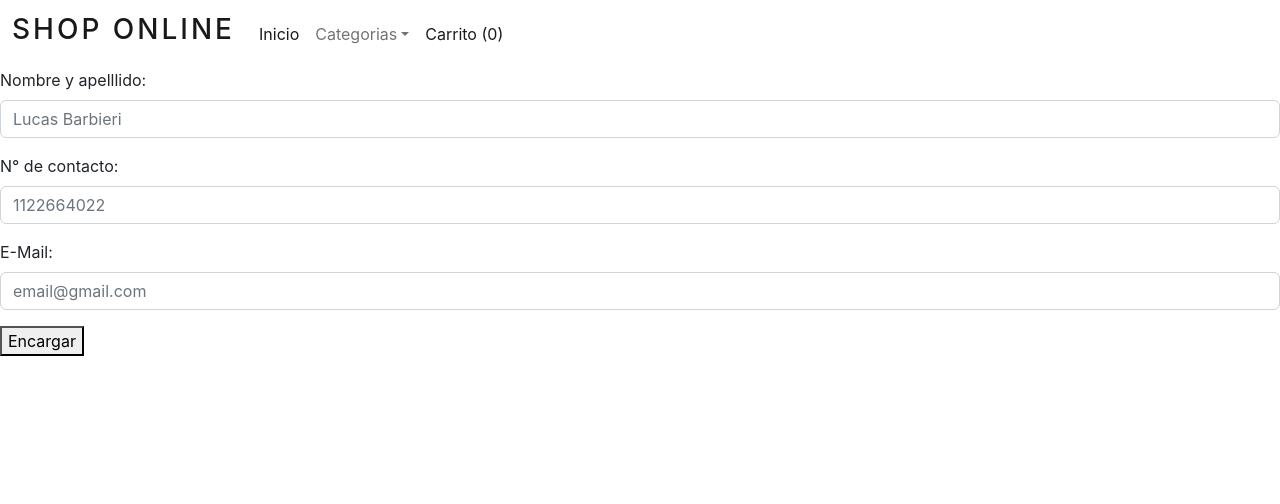
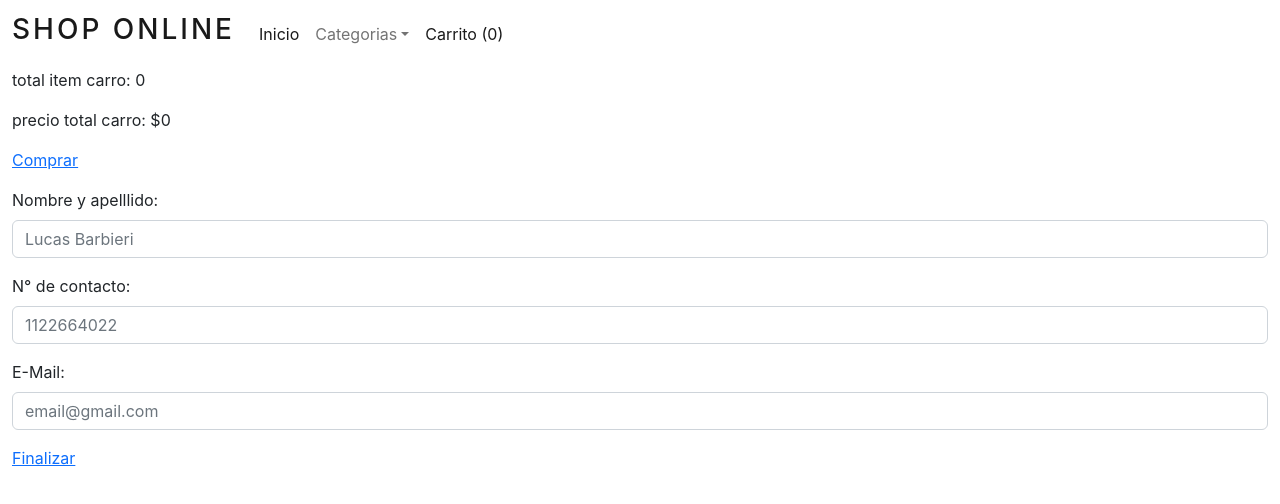
Before and after one commit to LucassBarbieri/ReactJS-Ecomerce-PF, a React (Create React App) app: page /checkout in a window 1280 px wide. Shown: the top 504 px of the page. Built offline with nearby package versions, Linux system fonts and the light colour scheme.

Commit message:
Agregando checkout

```diff
--- a/src/App.js
+++ b/src/App.js
@@ -6,6 +6,7 @@ import ItemListConteiner from './components/ItemList/ItemListConteiner';
 import ItemDetailContainer from './components/ItemDetail/ItemDetailContainer';
 import Cart from './components/Cart/Cart';
 import Checkout from './components/Checkout/Checkout';
+import CheckoutOk from './components/Checkout/CheckoutOk';
 import CartProvider from './components/Context/Context';
 
 function App() {
@@ -21,6 +22,7 @@ function App() {
           <Route path="/categoria/:id" element={<ItemListConteiner />} />
           <Route path="/cart" element={<Cart />} />
           <Route path="/checkout" element={<Checkout />} />
+          <Route path="/checkoutOk" element={<CheckoutOk />} />
         </Routes>
       </Router>
     </CartProvider>
--- a/src/components/Cart/Cart.jsx
+++ b/src/components/Cart/Cart.jsx
@@ -13,12 +13,13 @@ const Cart = () => {
           <>
             <p>titulo{item.titulo}</p>
             <p>descripcion: {item.descripcion}</p>
+            {/* <button>Eliminar</button> */}
+          </>
+        )}
+
         <p>total item carro: {getItemTotalCount()}</p>
         <p>precio total carro: ${getTotalPrice()}</p>
-        {/* <button>Eliminar</button> */}
-        <Link to={'/checkout'}>Comprar</Link>
-        </>
-      )}
+        <p><Link to={'/checkout'}>Comprar</Link></p>
       </div>
     </>
   )
--- a/src/components/Checkout/Checkout.jsx
+++ b/src/components/Checkout/Checkout.jsx
@@ -1,25 +1,46 @@
-import React from 'react'
+import React, { useContext } from 'react'
+import { Link } from 'react-router-dom'
+import { CartContext } from '../Context/Context'
 
 const Checkout = () => {
+
+  const { cart, getTotalPrice, getItemTotalCount } = useContext(CartContext)
+
   return (
     <>
+      <div class="container-fluid">
+
+        {cart.map(item =>
+          <>
+            <p>titulo{item.titulo}</p>
+            <p>descripcion: {item.descripcion}</p>
+            {/* <button>Eliminar</button> */}
+          </>
+        )}
+
+        <p>total item carro: {getItemTotalCount()}</p>
+        <p>precio total carro: ${getTotalPrice()}</p>
+        <p><Link to={'/checkout'}>Comprar</Link></p>
+
+
         <form action="">
           <div className="mb-3">
             <label for="exampleFormControlInput1" class="form-label">Nombre y apelllido:</label>
-          <input type="email" className="form-control" placeholder="Lucas Barbieri"/>
+            <input type="email" className="form-control" placeholder="Lucas Barbieri" />
           </div>
           <div className="mb-3">
             <label for="exampleFormControlInput1" class="form-label">N° de contacto:</label>
-          <input type="email" className="form-control" placeholder="1122664022"/>
+            <input type="email" className="form-control" placeholder="1122664022" />
           </div>
           <div className="mb-3">
             <label for="exampleFormControlInput1" class="form-label">E-Mail:</label>
-          <input type="email" className="form-control" placeholder="email@gmail.com"/>
+            <input type="email" className="form-control" placeholder="email@gmail.com" />
           </div>
           <div className="mb-3">
-          <button>Encargar</button>
+            <Link to={'/checkoutOk'}>Finalizar</Link>
           </div>
         </form>
+      </div>
     </>
   )
 }
--- /dev/null
+++ b/src/components/Checkout/CheckoutOk.jsx
@@ -0,0 +1,9 @@
+import React from 'react'
+
+export const CheckoutOk = () => {
+    return (
+        <div>CheckoutOk</div>
+    )
+}
+
+export default CheckoutOk;
```
Lines whose indentation alone changed are shown as unchanged.
